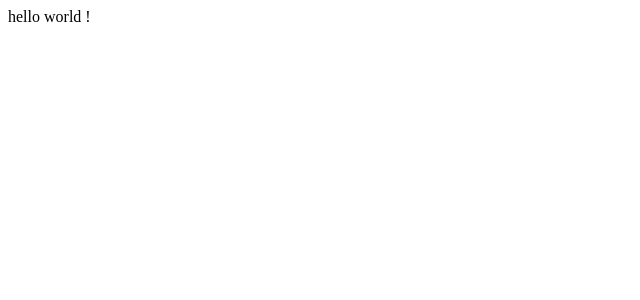
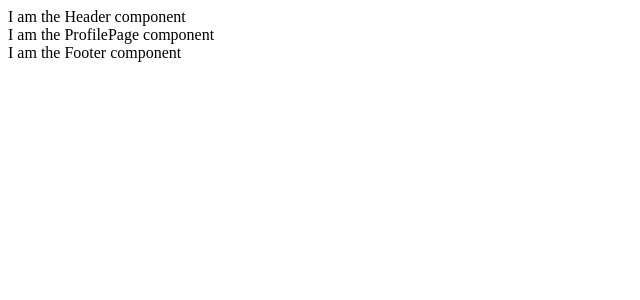
Before and after one commit to SebDelile/SebastienDelile_13_10092021, a React (Create React App) app: page /profile in a window 1280 px wide. Shown: the top 300 px of the page, without its empty margins (0-640 px from the left). Built offline with nearby package versions, Linux system fonts and the light colour scheme.

Commit message:
feat: add router
add router in app with routes and imports
add template for components

```diff
--- a/src/app/App.jsx
+++ b/src/app/App.jsx
@@ -1,3 +1,44 @@
-export function App() {
-  return <div className="App">hello world !</div>;
-}
+import { Route, Switch, BrowserRouter } from 'react-router-dom';
+import styled from 'styled-components';
+import { Header } from '../components/Header.jsx';
+import { Footer } from '../components/Footer.jsx';
+import { HomePage } from '../pages/HomePage.jsx';
+import { LoginPage } from '../pages/LoginPage.jsx';
+import { ProfilePage } from '../pages/ProfilePage.jsx';
+import { ErrorPage } from '../pages/ErrorPage.jsx';
+
+export const App = () => (
+  <Container>
+    <BrowserRouter>
+      <Header />
+      <Switch>
+        <Route exact path="/">
+          <HomePage />
+        </Route>
+        <Route exact path="/login">
+          <LoginPage />
+        </Route>
+        <Route exact path="/profile">
+          <ProfilePage />
+        </Route>
+        <Route>
+          <ErrorPage />
+        </Route>
+      </Switch>
+      <Footer />
+    </BrowserRouter>
+  </Container>
+);
+
+/**
+ * The style for the App component
+ * @memberof App
+ */
+const Container = styled.div`
+  width: 100%;
+  min-height: 100%;
+  display: flex;
+  flex-direction: column;
+  justify-content: flex-start;
+  align-items: stretch;
+`;
--- /dev/null
+++ b/src/components/Footer.jsx
@@ -0,0 +1 @@
+export const Footer = () => <div>I am the Footer component</div>;
--- /dev/null
+++ b/src/components/Header.jsx
@@ -0,0 +1 @@
+export const Header = () => <div>I am the Header component</div>;
--- /dev/null
+++ b/src/pages/ErrorPage.jsx
@@ -0,0 +1 @@
+export const ErrorPage = () => <div>I am the ErrorPage component</div>;
--- /dev/null
+++ b/src/pages/HomePage.jsx
@@ -0,0 +1 @@
+export const HomePage = () => <div>I am the HomePage component</div>;
--- /dev/null
+++ b/src/pages/LoginPage.jsx
@@ -0,0 +1 @@
+export const LoginPage = () => <div>I am the LoginPage component</div>;
--- /dev/null
+++ b/src/pages/ProfilePage.jsx
@@ -0,0 +1 @@
+export const ProfilePage = () => <div>I am the ProfilePage component</div>;
```
